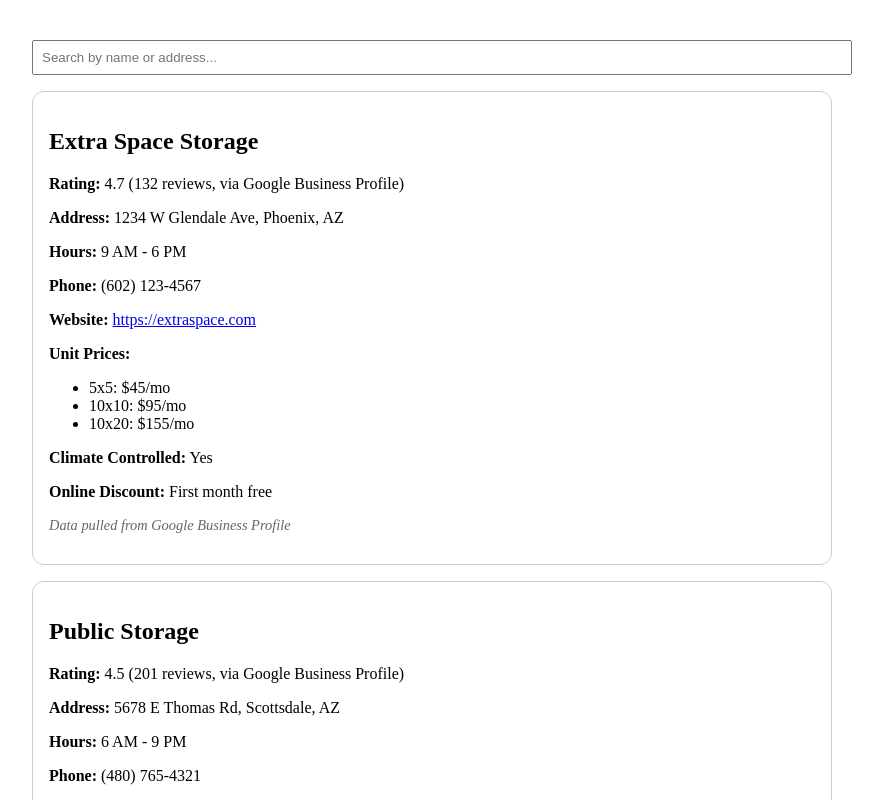
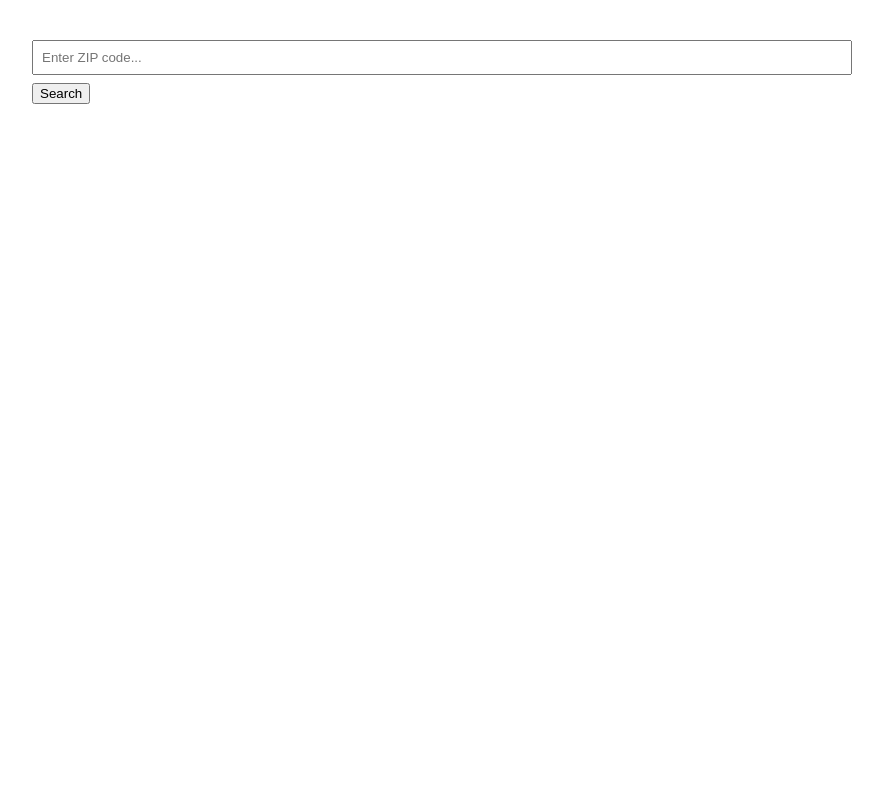
Before and after one commit to kaylamw/storage-competitor-dashboard-vercel, a React (Vite) app: page / in a window 1280 px wide. Shown: the top 800 px of the page, without its empty margins (208-1091 px from the left). Built offline with nearby package versions, Linux system fonts and the light colour scheme.

Commit message:
Update App.jsx

```diff
--- a/src/App.jsx
+++ b/src/App.jsx
@@ -1,78 +1,55 @@
 import { useState } from 'react';
 
-const competitors = [
-  {
-    name: "Extra Space Storage",
-    rating: 4.7,
-    reviewCount: 132,
-    address: "1234 W Glendale Ave, Phoenix, AZ",
-    hours: "9 AM - 6 PM",
-    phone: "(602) 123-4567",
-    website: "https://extraspace.com",
-    unitPrices: {
-      "5x5": "$45/mo",
-      "10x10": "$95/mo",
-      "10x20": "$155/mo"
-    },
-    climateControlled: true,
-    onlineDiscount: "First month free",
-    source: "Data pulled from Google Business Profile"
-  },
-  {
-    name: "Public Storage",
-    rating: 4.5,
-    reviewCount: 201,
-    address: "5678 E Thomas Rd, Scottsdale, AZ",
-    hours: "6 AM - 9 PM",
-    phone: "(480) 765-4321",
-    website: "https://publicstorage.com",
-    unitPrices: {
-      "5x5": "$40/mo",
-      "10x10": "$89/mo",
-      "10x20": "$140/mo"
-    },
-    climateControlled: false,
-    onlineDiscount: "$1 first month rent",
-    source: "Data pulled from Google Business Profile"
-  }
-];
+export default function App() {
+  const [zip, setZip] = useState('');
+  const [competitors, setCompetitors] = useState([]);
+  const [loading, setLoading] = useState(false);
+  const [error, setError] = useState(null);
 
-export default function App() {
-  const [search, setSearch] = useState("");
-
-  const filtered = competitors.filter(c =>
-    c.name.toLowerCase().includes(search.toLowerCase()) ||
-    c.address.toLowerCase().includes(search.toLowerCase())
-  );
+  const fetchCompetitors = async () => {
+    if (!zip) return;
+    setLoading(true);
+    setError(null);
+    try {
+      const res = await fetch(`/api/search?zip=${zip}`);
+      const data = await res.json();
+      setCompetitors(data);
+    } catch (err) {
+      setError('Failed to fetch data.');
+      console.error(err);
+    } finally {
+      setLoading(false);
+    }
+  };
 
   return (
     <div style={{ padding: '2rem', maxWidth: '800px', margin: '0 auto' }}>
       <input
         type="text"
-        placeholder="Search by name or address..."
-        value={search}
-        onChange={(e) => setSearch(e.target.value)}
-        style={{ width: '100%', padding: '0.5rem', marginBottom: '1rem' }}
+        placeholder="Enter ZIP code..."
+        value={zip}
+        onChange={(e) => setZip(e.target.value)}
+        style={{ width: '100%', padding: '0.5rem', marginBottom: '0.5rem' }}
       />
-      {filtered.map((comp, i) => (
+      <button onClick={fetchCompetitors} style={{ marginBottom: '1rem' }}>
+        Search
+      </button>
+
+      {loading && <p>Loading...</p>}
+      {error && <p style={{ color: 'red' }}>{error}</p>}
+      {competitors.length === 0 && !loading && !error && zip !== '' && (
+        <p>No results found for ZIP {zip}</p>
+      )}
+
+      {competitors.map((comp, i) => (
         <div key={i} style={{ border: '1px solid #ccc', borderRadius: '12px', padding: '1rem', marginBottom: '1rem' }}>
           <h2>{comp.name}</h2>
-          <p><strong>Rating:</strong> {comp.rating} ({comp.reviewCount} reviews, via Google Business Profile)</p>
-          <p><strong>Address:</strong> {comp.address}</p>
-          <p><strong>Hours:</strong> {comp.hours}</p>
-          <p><strong>Phone:</strong> {comp.phone}</p>
-          <p><strong>Website:</strong> <a href={comp.website} target="_blank" rel="noopener noreferrer">{comp.website}</a></p>
-          <div>
-            <strong>Unit Prices:</strong>
-            <ul>
-              {Object.entries(comp.unitPrices).map(([size, price], idx) => (
-                <li key={idx}>{size}: {price}</li>
-              ))}
-            </ul>
-          </div>
-          <p><strong>Climate Controlled:</strong> {comp.climateControlled ? "Yes" : "No"}</p>
-          <p><strong>Online Discount:</strong> {comp.onlineDiscount}</p>
-          <p style={{ fontStyle: 'italic', fontSize: '0.9rem', color: '#666' }}>{comp.source}</p>
+          <p><strong>Rating:</strong> {comp.rating} ({comp.user_ratings_total} reviews)</p>
+          <p><strong>Address:</strong> {comp.formatted_address}</p>
+          <p><strong>Open Now:</strong> {comp.opening_hours?.open_now ? 'Yes' : 'No'}</p>
+          <a href={`https://www.google.com/maps/place/?q=place_id:${comp.place_id}`} target="_blank" rel="noopener noreferrer">
+            View on Google Maps
+          </a>
         </div>
       ))}
     </div>
```
